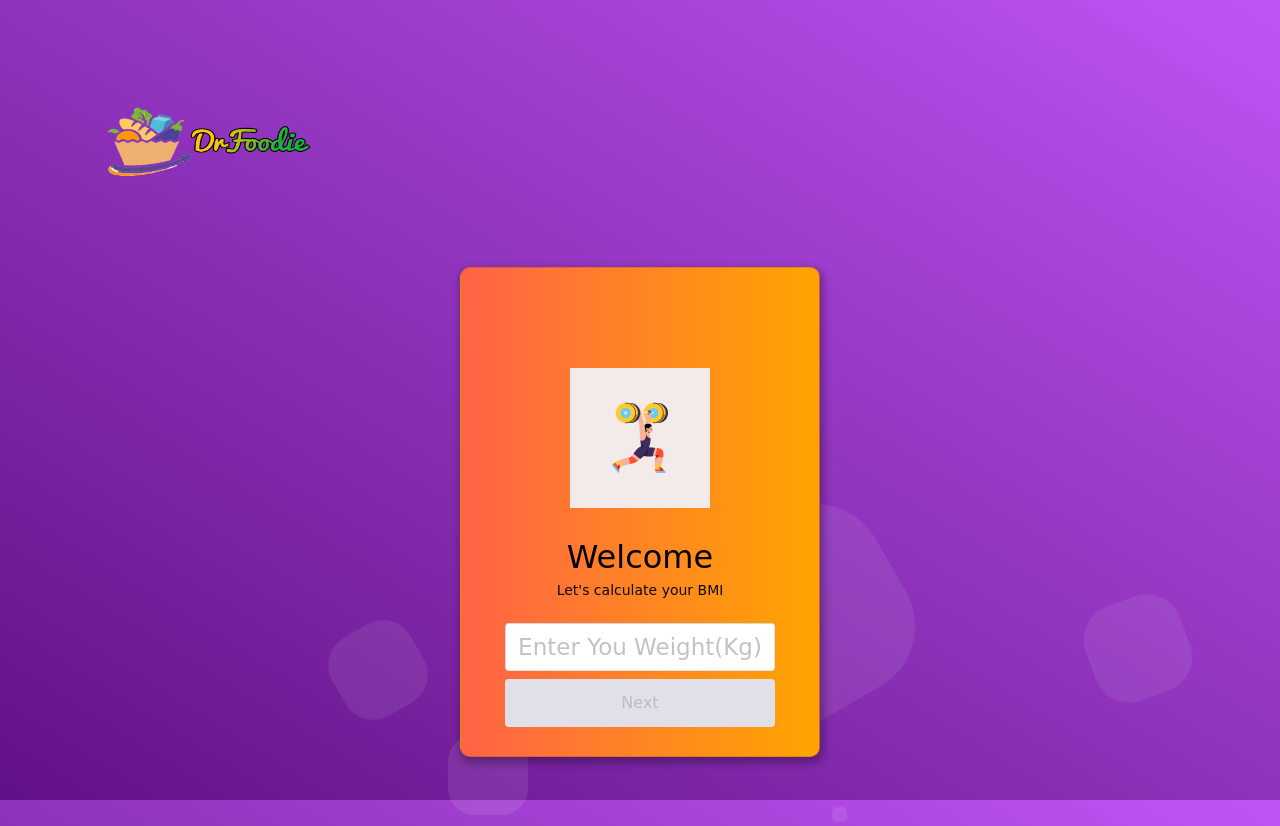
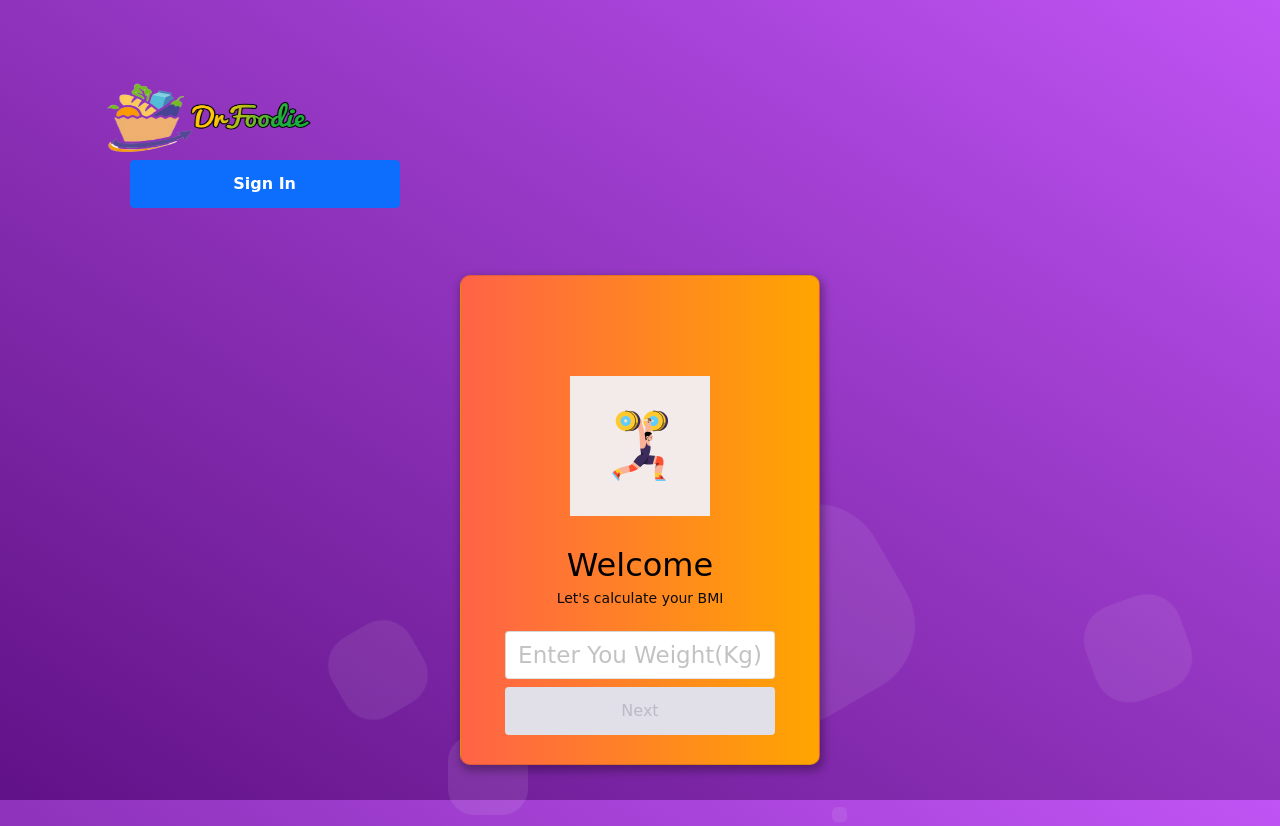
Before and after one commit to metaladmiral/Dr.Foodie, a plain HTML site: page swipper.html in a window 1280 px wide. Shown: the top 826 px of the page. Drawn offline with nearby package versions, Linux system fonts and the light colour scheme.

Commit message:
logo and button

```diff
--- a/swipper.css
+++ b/swipper.css
@@ -26,6 +26,26 @@ body {
 .bodyPage {
   place-items: center;
   place-content: center;
+}
+.logo{
+  width: 200px;
+  cursor: pointer;
+}
+button{
+  color: black;
+  padding: 10px 25px;
+  background: rgb(238, 238, 71);
+  border: 1px solid black;
+  border-radius: 20px;
+  outline: #000;
+  transition: all 0.2s ease-in-out;
+  cursor: pointer;
+}
+
+button:hover {
+  color: #f3232f;
+  box-shadow: 0 5px 15px rgba(145, 92, 182, .4);
+  border: 1px solid #f32323;
 }
 
 .squares li{
--- a/swipper.html
+++ b/swipper.html
@@ -53,6 +53,7 @@
         <img src="/images/logo1.png" alt="" width="230" height="75">
     </a>
     </div>
+    <button type="button" class="btn btn-primary" onclick=""><b>Sign In</b></button>
 </nav>
 
 
```
